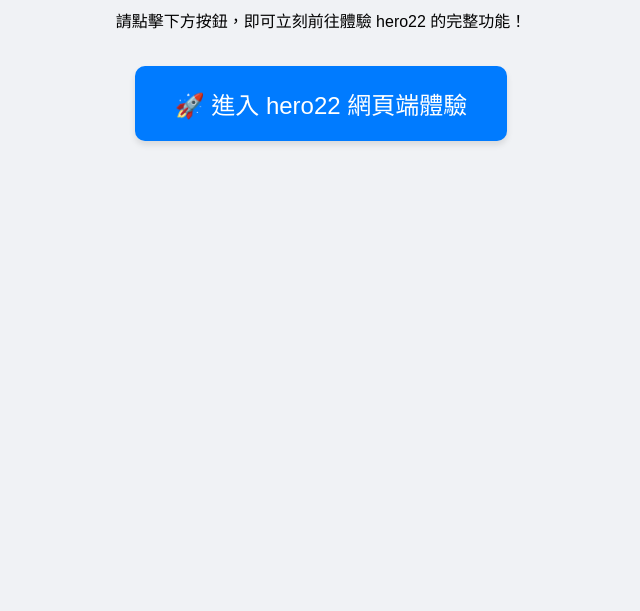
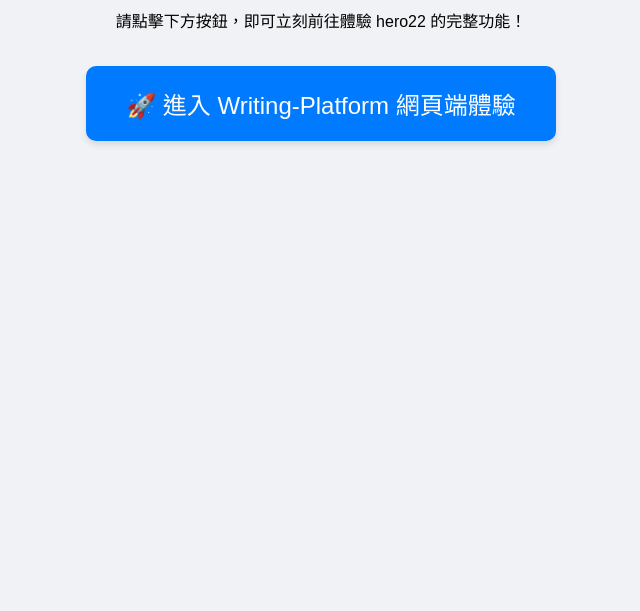
Before and after one commit to sgxdvx123321-svg/Writing-Platform, a plain HTML site: page index.html in a window 1280 px wide. Shown: the part 189-800 px from the top of the page, without its empty margins (319-959 px from the left). Drawn offline with Linux system fonts and the light colour scheme.

Commit message:
Change button link to Writing-Platform.html
Updated the link in the button to point to 'Writing-Platform.html' instead of 'hero22.html'.

```diff
--- a/index.html
+++ b/index.html
@@ -14,6 +14,6 @@
     <p>請點擊下方按鈕，即可立刻前往體驗 hero22 的完整功能！</p>
     <br>
     <!-- 這裡設定轉跳到您的 hero22 網頁 -->
-    <a href="hero22.html" class="btn">🚀 進入 hero22 網頁端體驗</a>
+    <a href="Writing-Platform.html" class="btn">🚀 進入 Writing-Platform 網頁端體驗</a>
 </body>
 </html>
```
